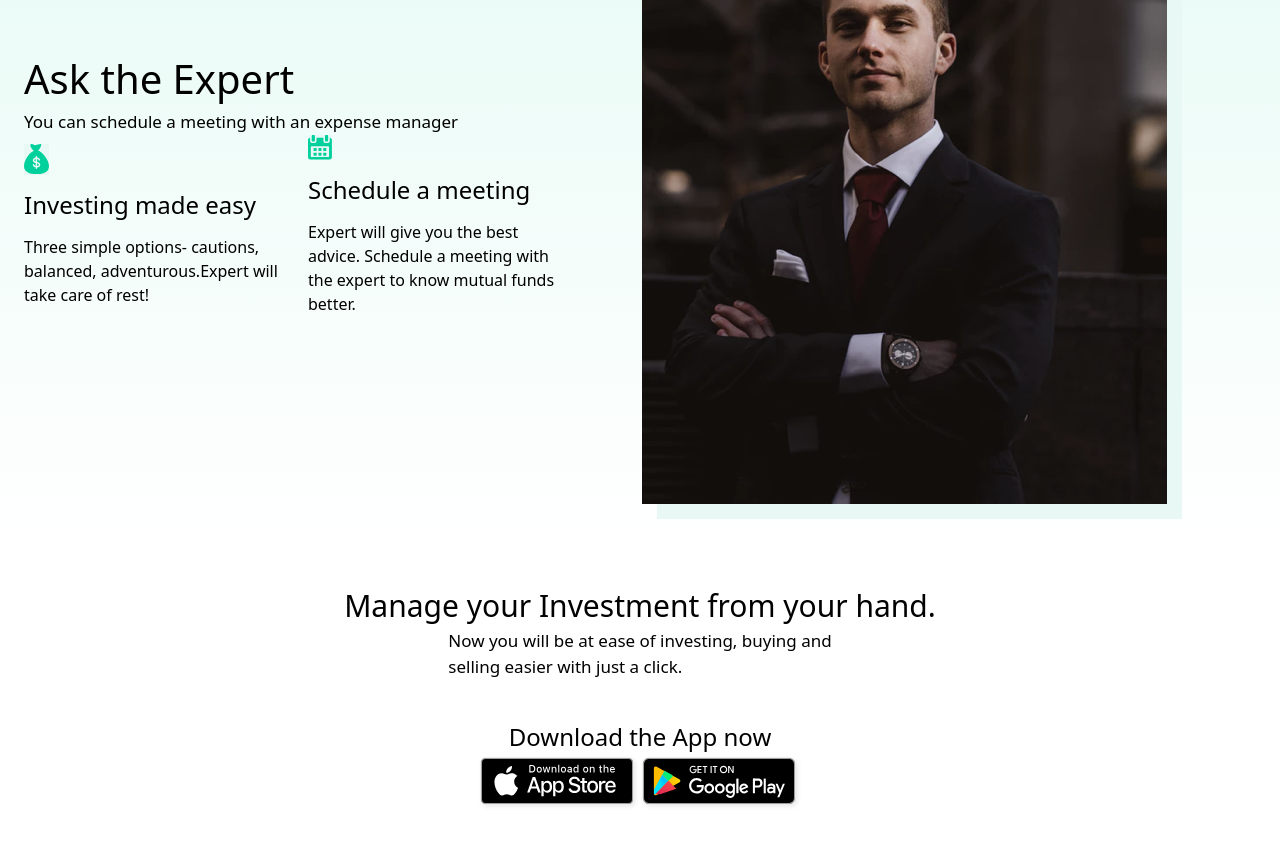
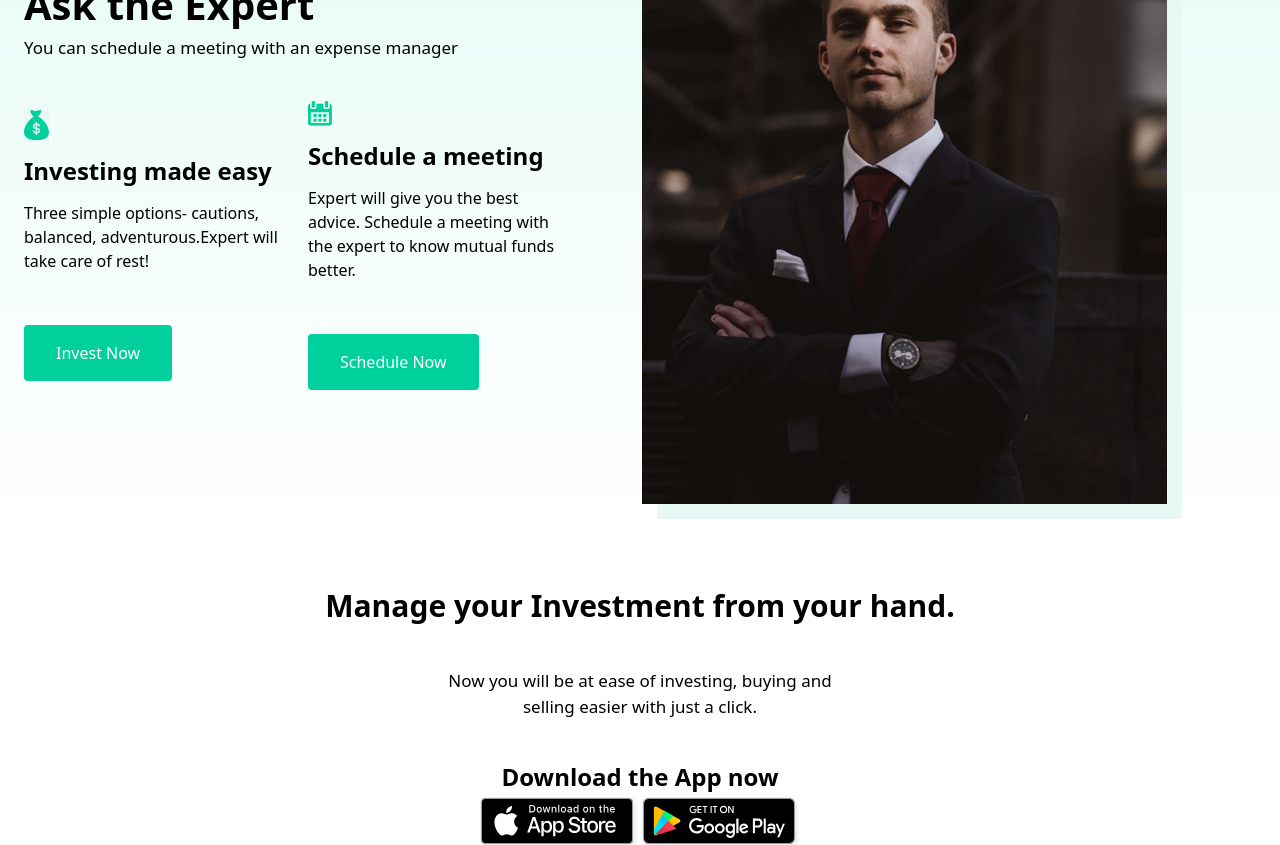
Before and after one commit to Heera13/Tailwindcss, a website: page index.html in a window 1280 px wide. Shown: the part 1870-2715 px from the top of the page. Drawn offline with Linux system fonts and the light colour scheme.

Commit message:
new changes

```diff
--- a/index.html
+++ b/index.html
@@ -78,13 +78,13 @@
 <section>
     <div class=" w-full mx-auto new flex bg-[#E4FAF4] h-[190px]">
      <div class="flex flex-col mx-auto ml-[150px]">
-            <h1 class="text-[30px] mt-0.5 mb-2.5 font-bold">
+            <h1 class="text-[30px] mt-10 mb-2.5 font-bold">
             Trusted by Millions of People</h1>
             <p class="max-w-96 text-[17px]">
                 We are registered as a distributor with AMFI, as an investment advisor with SEBI and platform partners with BSE.
             </p>
      </div>
-    <div class="flex items-center px-8 gap-x-6 h-[110px] ml-2">
+    <div class="flex items-center px-8 gap-x-6 h-[110px] ml-2 mt-10">
         <img class="h-[56px] w-[54px]" src="./assets/images/Investing1.svg" alt="in1">
         <img class="h-[56px] w-[54px]" src="./assets/images/Investing2.svg" alt="in2">
         <img class="h-[56px] w-[54px]" src="./assets/images/Investing3.svg" alt="in3">
@@ -94,7 +94,7 @@
 <section>
     <div class="container second flex justify-between h-[791px]">
         <img  class="h-[470px] mx-auto" src="./assets/images/Fund.svg" alt="guru img">
-        <div class="flex flex-col mx-auto">
+        <div class="flex flex-col mx-auto mt-10">
             <h3 class="text-[17px]">About mutual funds</h3>
             <h2 class="text-[40px] font-bold">Learn with Fund Guru</h2>
             <ul>
@@ -124,7 +124,7 @@
                 </li>
             </ul>
          <div class="flex gap-2">
-                <button class="bg-[#00D09C] mt-10 flexc w-[163px] px-8 py-4 text-white rounded ">Know More</button>
+                <button class="bg-[#00D09C] mt-10 flexc w-[163px] px-8 py-4 text-white rounded">Know More</button>
                 <div class="flex mt-10 items-center gap-2">
                     <a href="" class="text-[19px] text-[#00D09C]">Watch Video</a>
                     <span><img src="./assets/images/play.svg" alt="play img"></span>
@@ -136,18 +136,20 @@
 <section>
     <div class="container flex items-center justify-between mx-auto bg-gradient-to-t from-[#FFFFFF] to-[#E4FAF4] p-6">
         <div class="flex flex-col">
-            <h2 class="text-[40px]">Ask the Expert</h2>
+            <h2 class="text-[40px] font-bold">Ask the Expert</h2>
             <p class="text-[17px]">You can schedule a meeting with an expense manager</p>
             <div class="flex items-center mx-auto gap-6">
-                <div class="flex flex-col items-start gap-y-3">
+                <div class="flex flex-col items-start gap-y-3 mt-10">
                     <img class=" bg-[#E8F9F5]" src="./assets/images/cash.svg" alt="cash img">
-                    <h2 class="text-[24px]">Investing made easy</h2>
+                    <h2 class="text-[24px] font-bold">Investing made easy</h2>
                     <p class="w-[260px]">Three simple options- cautions, balanced, adventurous.Expert will take care of rest!</p>
+                    <button class="bg-[#00D09C] mt-10 flexc w-[159px] px-8 py-4 text-white rounded text-[18px]">Invest Now</button>
                 </div>
-                <div class="flex flex-col items-start gap-y-3">
+                <div class="flex flex-col items-start gap-y-3 mt-10">
                     <img class=" bg-[#E8F9F5]" src="./assets/images/Schedule.svg" alt="cash img">
-                    <h2 class="text-[24px]">Schedule a meeting</h2>
+                    <h2 class="text-[24px] font-bold">Schedule a meeting</h2>
                     <p class="w-[260px]">Expert will give you the best advice. Schedule a meeting with the expert to know mutual funds better.</p>
+                    <button class="bg-[#00D09C] mt-10 flexc w-[186px] px-8 py-4 text-white rounded text-[18px]">Schedule Now</button>
                 </div>
             </div>
         </div>
@@ -156,11 +158,11 @@
     </div>
 </section>
 <section>
-    <div class="container flex flex-col items-center mt-10 mb-3">
-        <h2 class="text-[30px]">Manage your Investment from your hand.</h2>
-        <p class="text-[17px] w-[414px]">Now you will be at ease of investing, buying and<br>selling easier with just a click.</p>
-        <h2 class="text-[24px] mt-10">Download the App now</h2>
-        <div class="flex justify-between">
+    <div class="container flex flex-col items-center justify-center mt-10 mb-3">
+        <h2 class="text-[30px] text-center font-bold">Manage your Investment from your hand.</h2>
+        <p class="text-[17px] w-[414px] text-center mt-10">Now you will be at ease of investing, buying and<br>selling easier with just a click.</p>
+        <h2 class="text-[24px] mt-10 font-bold">Download the App now</h2>
+        <div class="flex justify-between gap-4 mt-4">
           <img src="./assets/images/app.svg" alt="app img">
           <img src="./assets/images/app2.svg" alt="app2 img">
         </div>
```
